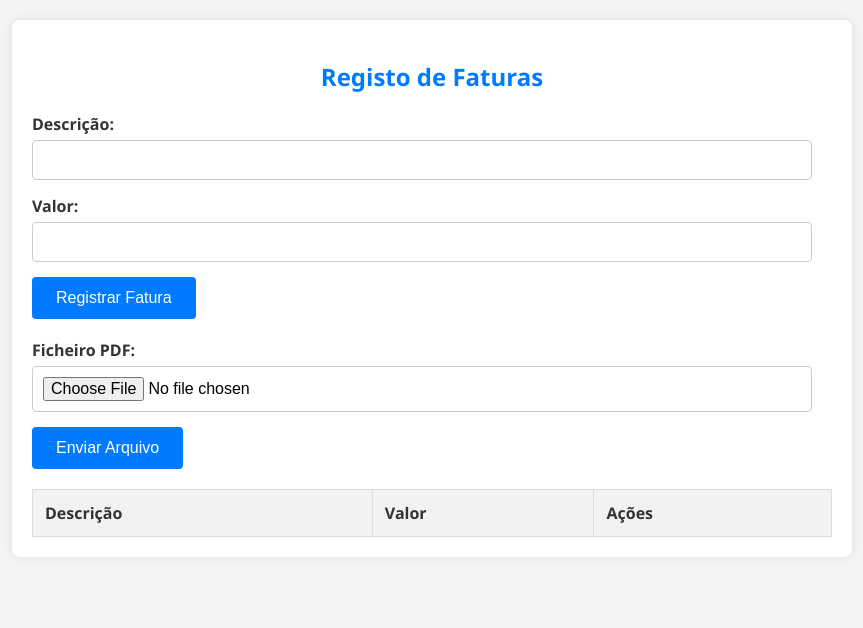
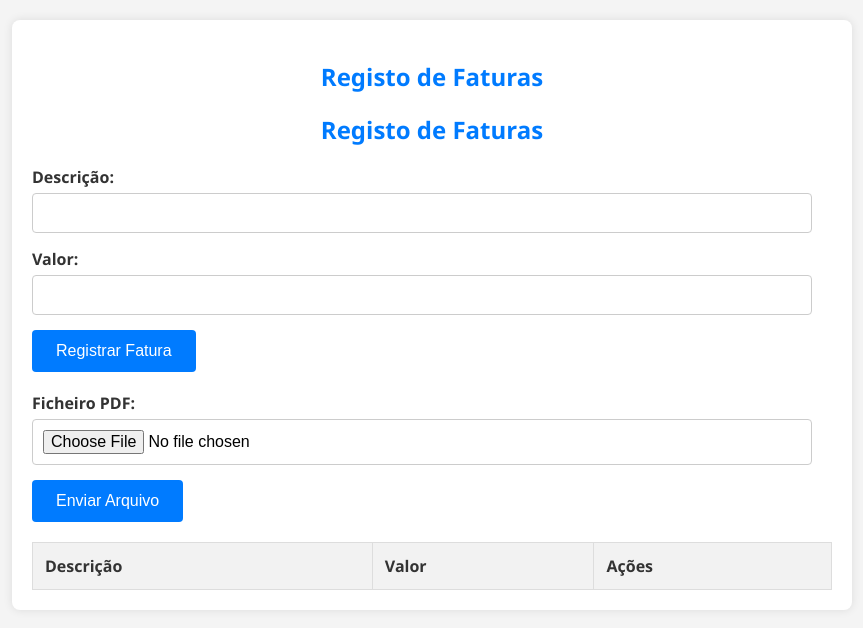
Before and after one commit to brunoproenca03/ESTfinancas, a website: page public/index.html in a window 1280 px wide. Shown: the whole page, without its empty margins (208-1071 px from the left). Drawn offline with Linux system fonts and the light colour scheme; no server answers.

Commit message:
Update index.html

```diff
--- a/public/index.html
+++ b/public/index.html
@@ -105,6 +105,7 @@
 
 <div class="container">
     <h2>Registo de Faturas</h2>
+    <h2>Registo de Faturas</h2>
     <form id="expenseForm1" method="post" action="/adicionar_faturas" enctype="multipart/form-data">
         <label for="description">Descrição:</label>
         <input type="text" id="description" name="description" required>
```
